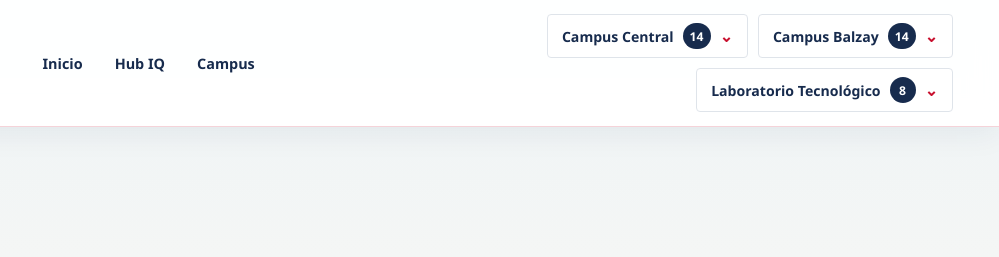
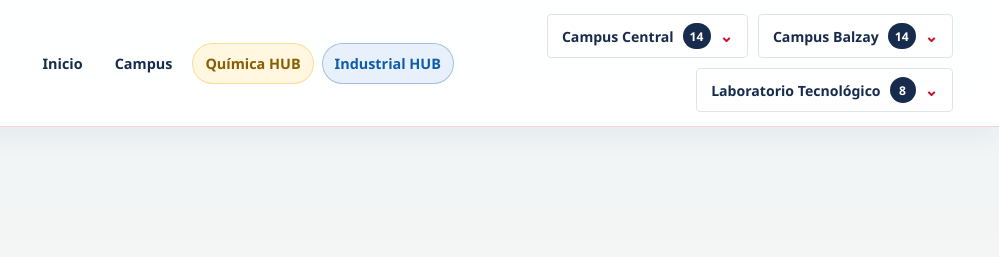
Before and after one commit to industrialHUB-UCuenca/labsFCQ..github.io, a website: page index.html in a window 1280 px wide. Shown: the top 257 px of the page, 281-1280 px from the left. Drawn offline with Linux system fonts and the light colour scheme.

Commit message:
Add files via upload

```diff
--- a/index.html
+++ b/index.html
@@ -15,8 +15,9 @@
       </a>
       <div class="header-links" aria-label="Accesos principales">
         <a href="index.html">Inicio</a>
-        <a href="iq.html">Hub IQ</a>
         <a href="#campus">Campus</a>
+        <a class="hub-link hub-link--chemistry" href="https://industrialhub-ucuenca.github.io/quimica.github.io/index.html">Química HUB</a>
+        <a class="hub-link hub-link--industrial" href="https://rodrigoguaman.github.io/industrialHUB.github.io/index.html#inicio">Industrial HUB</a>
       </div>
       <nav class="campus-menu" id="campusNav" aria-label="Laboratorios por campus"></nav>
     </header>
@@ -38,7 +39,7 @@
         <div class="section-heading">
           <p class="kicker">Mapa inicial</p>
           <h2>Laboratorios por campus</h2>
-          <a class="button-link" href="iq.html">Abrir Hub IQ</a>
+          <a class="button-link" href="https://industrialhub-ucuenca.github.io/quimica.github.io/index.html">Abrir Química HUB</a>
         </div>
         <div class="campus-grid" id="campusSummary"></div>
       </section>
--- a/styles.css
+++ b/styles.css
@@ -92,6 +92,35 @@ a {
   color: var(--ucuenca-red);
 }
 
+.header-links .hub-link {
+  border: 1px solid transparent;
+  font-weight: 900;
+}
+
+.header-links .hub-link--chemistry {
+  border-color: rgba(240, 179, 58, 0.42);
+  background: #fff7df;
+  color: #8a5d00;
+}
+
+.header-links .hub-link--chemistry:hover {
+  border-color: #f0b33a;
+  background: #f7d36a;
+  color: #172b4d;
+}
+
+.header-links .hub-link--industrial {
+  border-color: rgba(36, 99, 166, 0.35);
+  background: #e8f1fb;
+  color: #0f5ca8;
+}
+
+.header-links .hub-link--industrial:hover {
+  border-color: #2463a6;
+  background: #d8e7fb;
+  color: #0f3f72;
+}
+
 .campus-menu {
   display: flex;
   justify-content: flex-end;
```
Also changed, not shown: iq-malla.html (+2 -0 lines), iq.html (+2 -0 lines), lab.html (+2 -1 lines).
